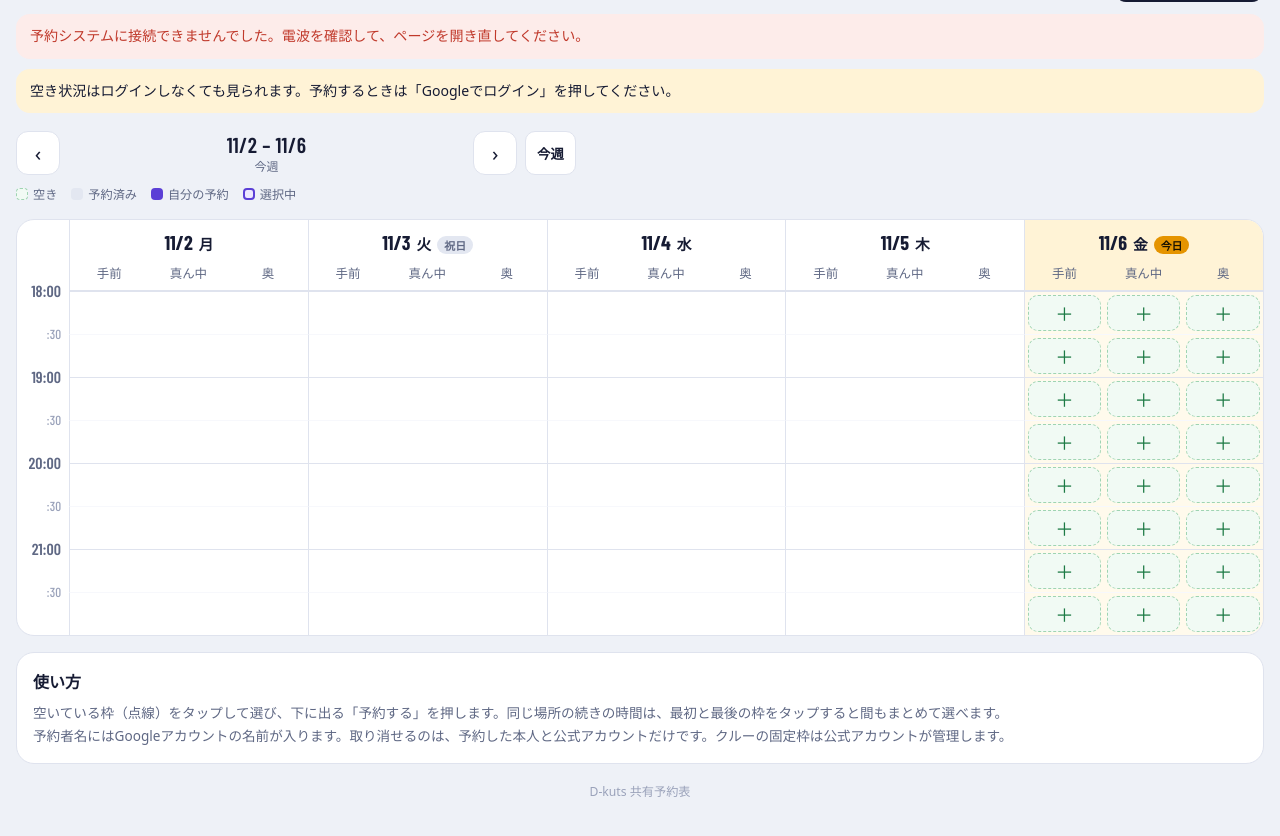
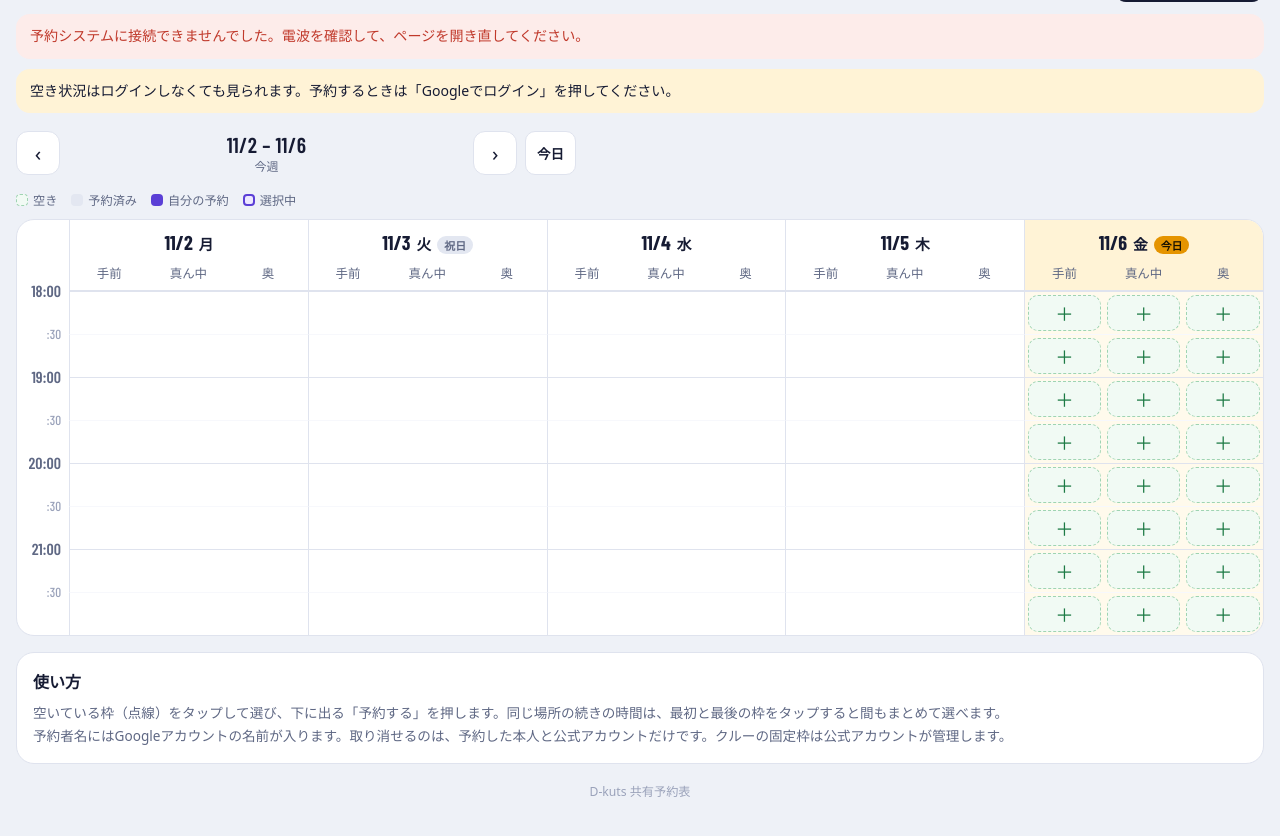
Before and after one commit to kutdanceoffice-glitch/reservation, a plain HTML site: page index.html in a window 1280 px wide. Shown: the part 54-890 px from the top of the page. Drawn offline with nearby package versions, Linux system fonts and the light colour scheme.

Commit message:
デザインの最終調整（凡例を固定部分から外す、「今日」ボタン）
Co-Authored-By: Claude Opus 5.5 <noreply@anthropic.com>
Claude-Session: https://claude.ai/code/session_01F8hmFYSf9vTjh4nvwqfJ1q

```diff
--- a/index.html
+++ b/index.html
@@ -217,16 +217,16 @@ input,select,textarea{border:1px solid var(--line);border-radius:12px;padding:11
     <button class="arrow" id="prev" aria-label="前の週">‹</button>
     <div class="label" id="range"></div>
     <button class="arrow" id="next" aria-label="次の週">›</button>
-    <button class="btn small thisweek" id="today">今週</button>
+    <button class="btn small thisweek" id="today">今日</button>
   </div>
   <div class="tabs" id="tabs"></div>
-  <div class="legend">
-    <span><i class="lg-free"></i>空き</span>
-    <span><i class="lg-taken"></i>予約済み</span>
-    <span><i class="lg-mine"></i>自分の予約</span>
-    <span><i class="lg-sel"></i>選択中</span>
-  </div>
 </nav>
+<div class="legend" style="margin:0 0 10px">
+  <span><i class="lg-free"></i>空き</span>
+  <span><i class="lg-taken"></i>予約済み</span>
+  <span><i class="lg-mine"></i>自分の予約</span>
+  <span><i class="lg-sel"></i>選択中</span>
+</div>
 
 <div class="board"><div class="grid" id="days"></div></div>
 
```
